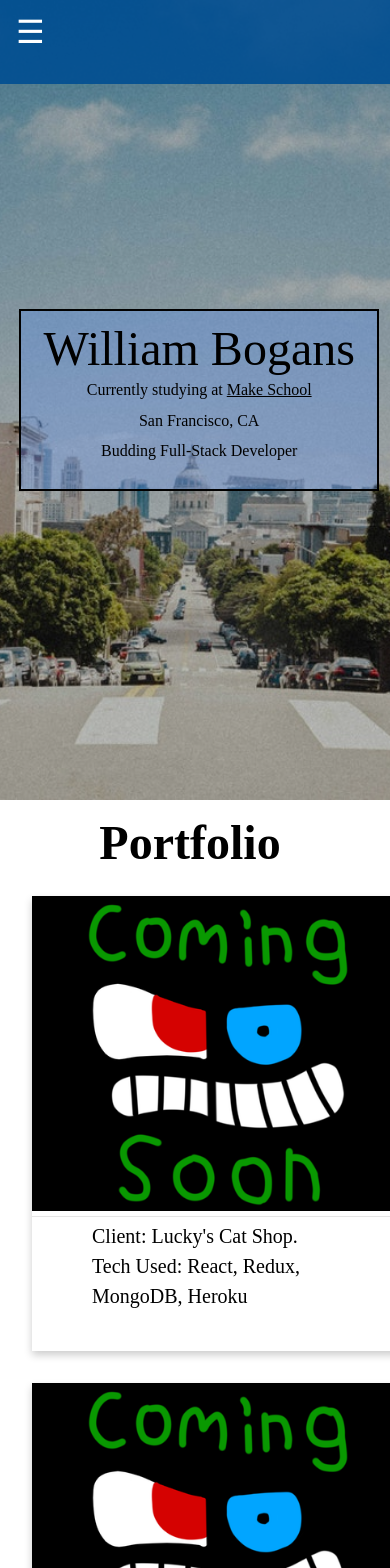
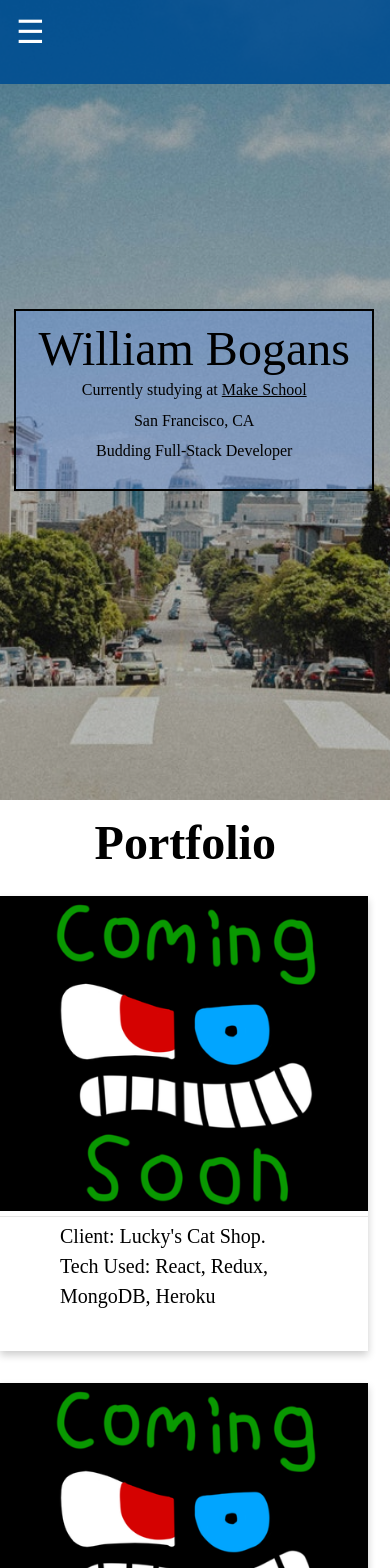
Before and after one commit to salvadb23/Personal-Website, a React (Create React App) app: page / in a window 390 px wide. Shown: the top 1568 px of the page. Built offline with nearby package versions, Linux system fonts and the light colour scheme; a web font is replaced by a local one.

Commit message:
editing the portfolio size

```diff
--- a/src/CSS/Portfolio.css
+++ b/src/CSS/Portfolio.css
@@ -39,7 +39,6 @@
   }
   .card {
     margin-bottom: 2em;
-    margin-left: 2em;
   }
   .card img {
     width: 23em;
```
